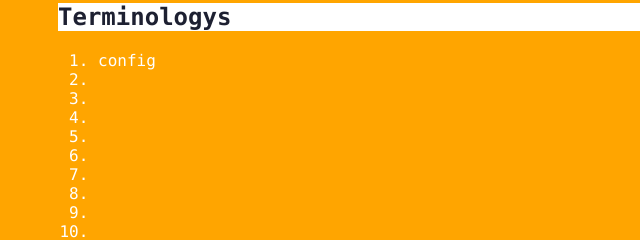
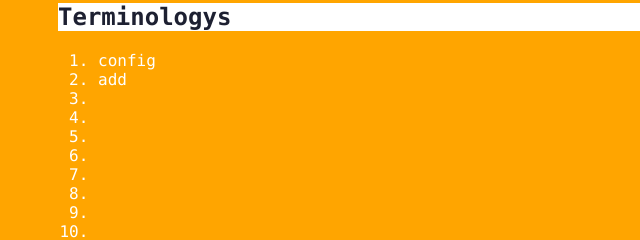
Before and after one commit to guscj/git_learning, a plain HTML site: page index.html in a window 1280 px wide. Both pictures are taken after a click on the element "Terminologys". Shown: the part 242-482 px from the top of the page, 0-640 px from the left. Drawn offline with Linux system fonts and the light colour scheme.

Commit message:
Add git add command in index

```diff
--- a/index.html
+++ b/index.html
@@ -15,7 +15,7 @@
             <div class="panel">
                 <ol>
                     <li>config</li>
-                    <li></li>
+                    <li>add</li>
                     <li></li>
                     <li></li>
                     <li></li>
```
